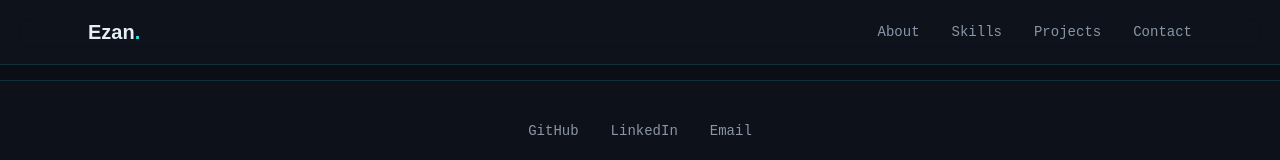
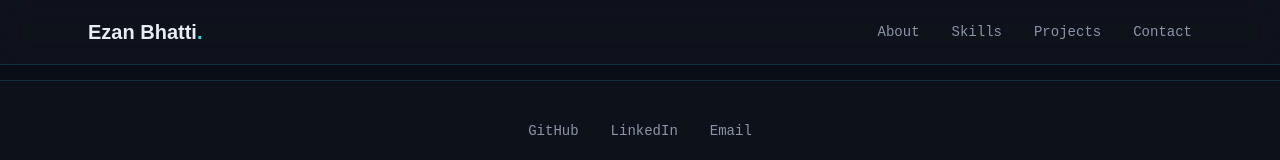
Before and after one commit to ezan1050/portfolio, an Angular app: page / in a window 1280 px wide. Shown: the top 160 px of the page. Built offline with nearby package versions, Linux system fonts and the light colour scheme.

Commit message:
feat: use full name in navbar logo

```diff
--- a/src/app/shared/components/navbar/navbar.html
+++ b/src/app/shared/components/navbar/navbar.html
@@ -3,7 +3,7 @@
 
     <!-- Logo / Nom -->
     <a href="#" class="font-display text-xl font-bold text-cyber-text">
-      Ezan<span class="text-cyber-cyan">.</span>
+      Ezan Bhatti<span class="text-cyber-cyan">.</span>
     </a>
 
     <!-- Liens desktop : cachés sur mobile, visibles à partir de md -->
```
